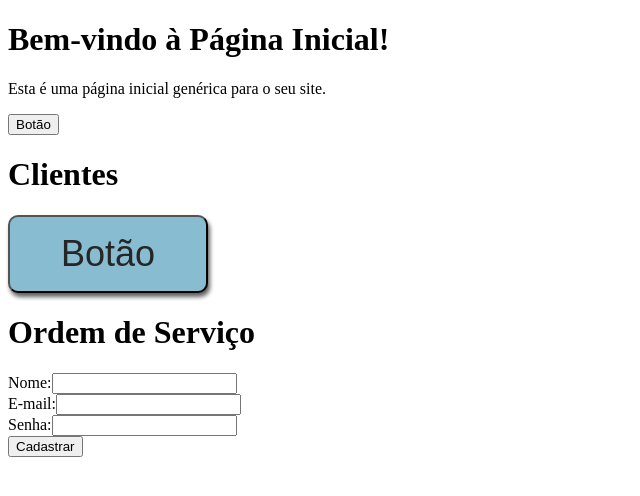
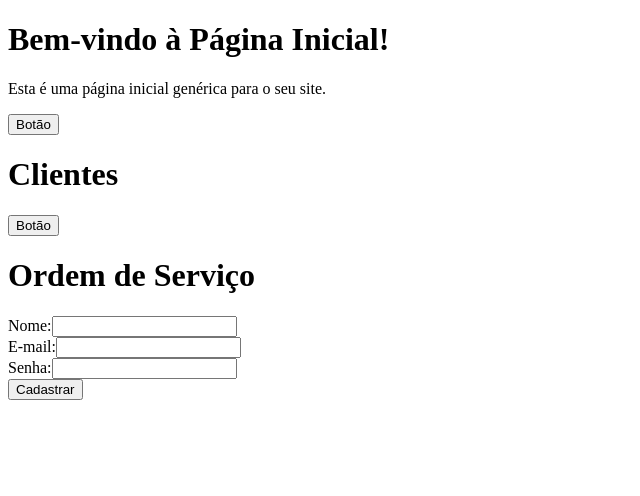
Before and after one commit to Florentin-Oliveira/Front-, a React (Create React App) app: page / in a window 1280 px wide. Shown: the top 496 px of the page, without its empty margins (0-640 px from the left). Built offline with nearby package versions, Linux system fonts and the light colour scheme.

Commit message:
Migração para o Typescript 2° dia

```diff
--- a/src/components/Botao/index.tsx
+++ b/src/components/Botao/index.tsx
@@ -1,10 +1,10 @@
 import React from 'react';
-import style from './Botao.module.scss';
+/*import style from './Botao.module.scss';*/
 
 class Botao extends React.Component {
     render() {
         return (
-            <button className={style.botao}>
+            <button /*className={style.botao}*/>
                 Botão
             </button>
         )
```
Also changed, not shown: src/components/Lista/item/index.tsx (+9 -0 lines), src/components/Cards/CardCli/CardCli.module.scss (added), src/components/Cards/CardOS/CardOS.module.scss (added), src/components/Cliente/Cliente.module.scss (added), src/components/Cliente/style.scss (deleted), src/components/Formulario/Formulario.module.scss (added), src/components/Lista/Lista.module.scss (added), src/components/NavBar/NavBar.module.scss (added), src/components/NavBar/style.scss (deleted).
